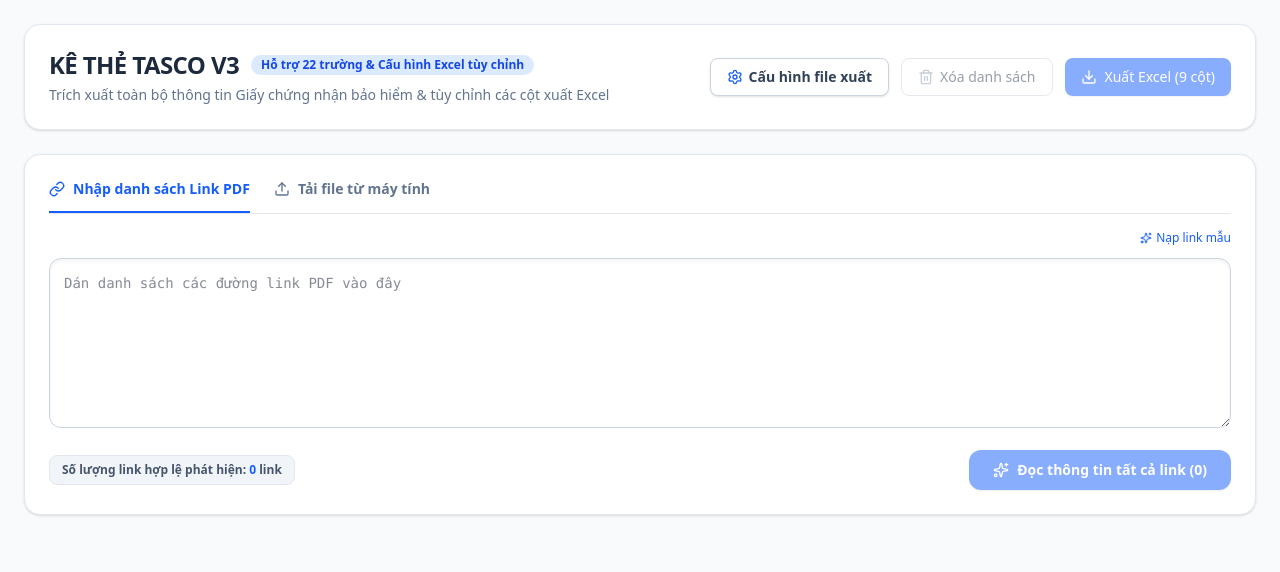
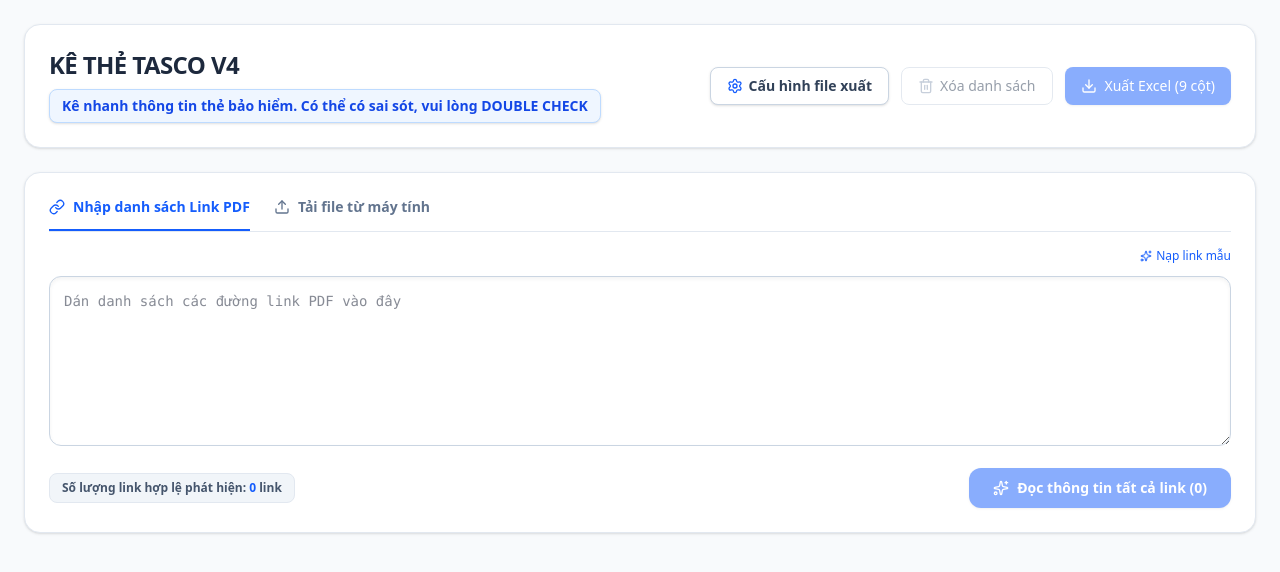
Before and after one commit to QuangPhuocc/take-list, a React (Vite) app: page / in a window 1280 px wide. Shown: the top 572 px of the page. Built offline with nearby package versions, Linux system fonts and the light colour scheme.

Commit message:
style: remove badge tag and update subtitle with bold blue highlight in header

```diff
--- a/src/App.tsx
+++ b/src/App.tsx
@@ -373,13 +373,10 @@
         <header className="flex flex-col md:flex-row items-start md:items-center justify-between gap-4 bg-white p-6 rounded-2xl shadow-sm border border-slate-200">
           <div>
             <div className="flex items-center gap-3">
-              <h1 className="text-2xl font-bold tracking-tight text-slate-800">KÊ THẺ TASCO V3</h1>
-              <span className="px-2.5 py-0.5 text-xs font-semibold bg-blue-100 text-blue-700 rounded-full">
-                Hỗ trợ 22 trường & Cấu hình Excel tùy chỉnh
-              </span>
+              <h1 className="text-2xl font-bold tracking-tight text-slate-800">KÊ THẺ TASCO V4</h1>
             </div>
-            <p className="text-sm text-slate-500 mt-1">
-              Trích xuất toàn bộ thông tin Giấy chứng nhận bảo hiểm & tùy chỉnh các cột xuất Excel
+            <p className="inline-block mt-2 px-3 py-1.5 bg-blue-50 text-blue-700 font-bold border border-blue-200 rounded-lg text-sm shadow-sm">
+              Kê nhanh thông tin thẻ bảo hiểm. Có thể có sai sót, vui lòng DOUBLE CHECK
             </p>
           </div>
           <div className="flex flex-wrap gap-3">
```
